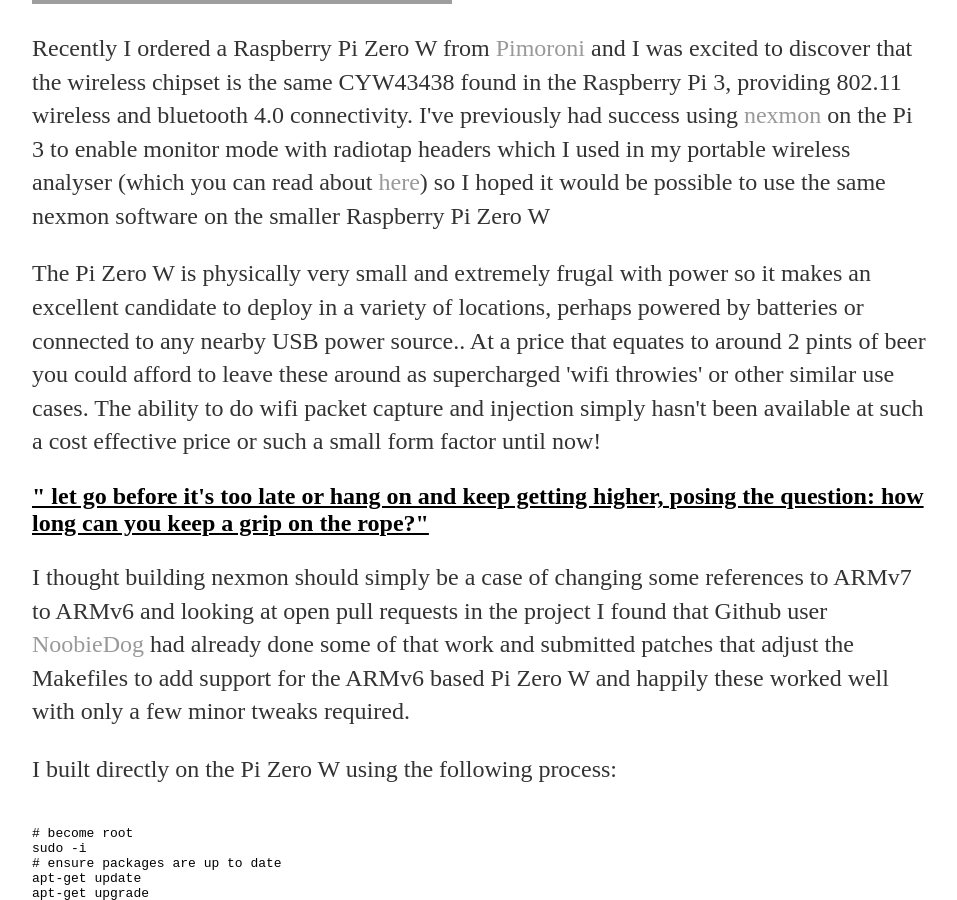
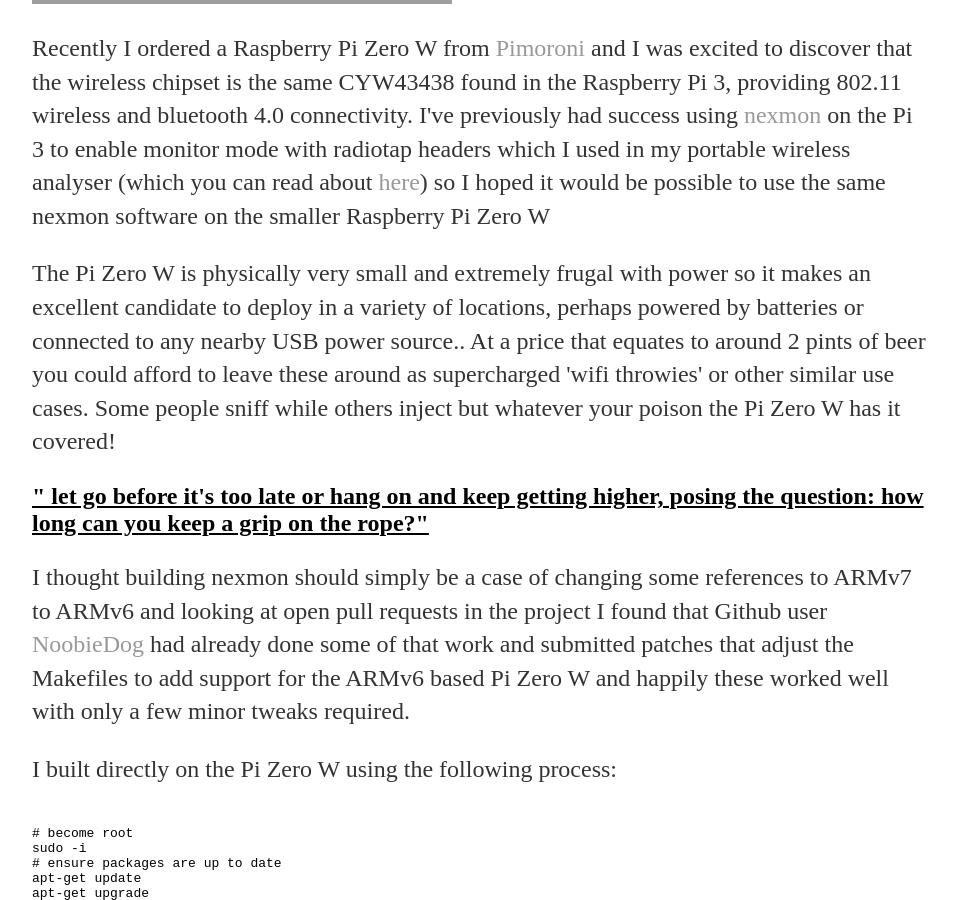
Before and after one commit to linuxthor/linuxthor.github.io, a Jekyll site: the page built from projects/pi-zero-w-monitor-mode/index.html, in a window 1280 px wide and 900 px high, scrolled down 530 px. Shown: the whole window, without its empty margins (160-1117 px from the left). Built offline with Jekyll 4.4.1, drawn with Linux system fonts in a browser that asks for light colours; grey boxes are pictures that could not be loaded.

Commit message:
Update index.html

```diff
--- a/projects/pi-zero-w-monitor-mode/index.html
+++ b/projects/pi-zero-w-monitor-mode/index.html
@@ -16,8 +16,8 @@
            so I hoped it would be possible to use the same nexmon software on the smaller Raspberry Pi Zero W<p>
 	   <p>The Pi Zero W is physically very small and extremely frugal with power so it makes an excellent candidate to deploy in a variety
 	   of locations, perhaps powered by batteries or connected to any nearby USB power source.. At a price that equates to around 2 pints of beer
-	   you could afford to leave these around as supercharged 'wifi throwies' or other similar use cases. The ability to do wifi packet capture and
-	   injection simply hasn't been available at such a cost effective price or such a small form factor until now!
+	   you could afford to leave these around as supercharged 'wifi throwies' or other similar use cases. Some people sniff while others inject but
+	   whatever your poison the Pi Zero W has it covered!
   	   <h2><u>" let go before it's too late or hang on and keep getting higher, posing the question: how long can you keep a grip on the rope?"</u></h2>
 	   <p>I thought building nexmon should simply be a case of changing some references to ARMv7 to ARMv6 and looking at open pull requests in the project
            I found that Github user <a href="https://github.com/NoobieDog/nexmon">NoobieDog</a> had already done some of that work and submitted
```
